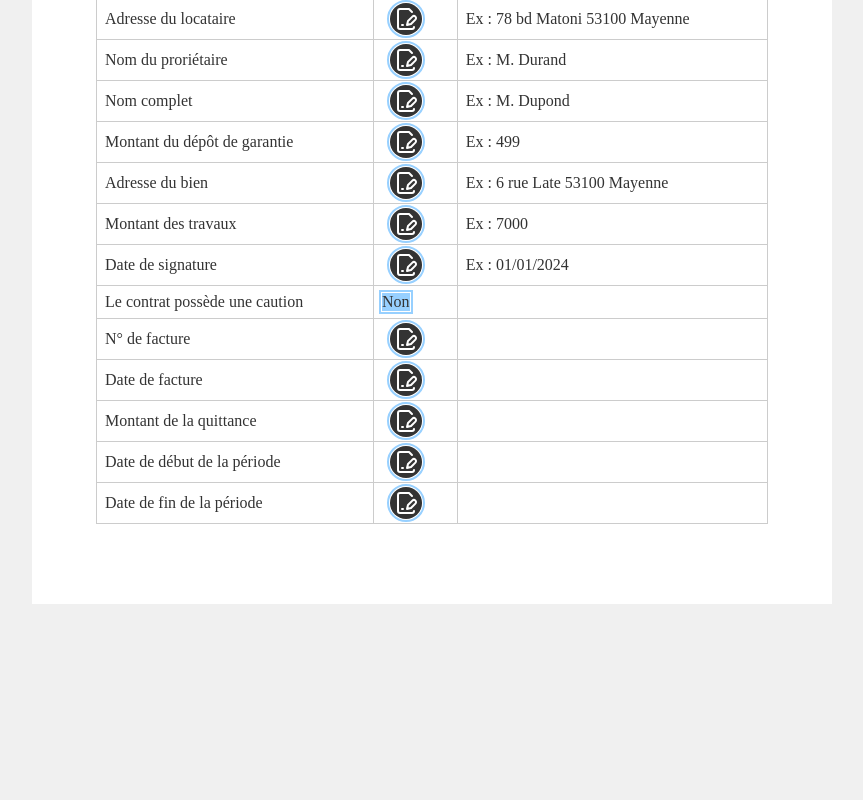
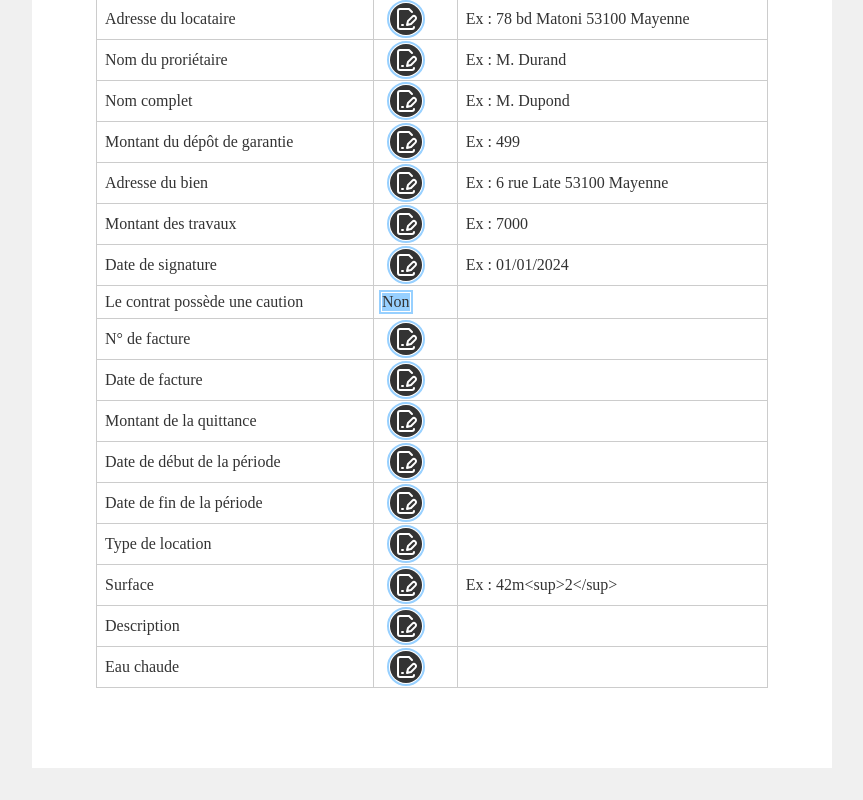
Before and after one commit to cyril-lamotte/immo-pdf, a Next.js app: page /donnees in a window 1280 px wide. Shown: the part 644-1444 px from the top of the page, without its empty margins (208-1071 px from the left). Before the commit the page ends 1280 px from the top, so only its background shows below. Built offline with nearby package versions, Linux system fonts and the light colour scheme.

Commit message:
feat: Radios form

```diff
--- a/src/app/components/Bubble/bubble.tsx
+++ b/src/app/components/Bubble/bubble.tsx
@@ -38,6 +38,15 @@ export default function Bubble(props: Props) {
   };
 
   let label: string | number | React.ReactNode = value;
+
+  let values = config[itemName]?.values;
+  if (values) {
+    const valueConfig = values.find((item: any) => item.value === value);
+    if (valueConfig) {
+      label = valueConfig.label;
+    }
+  }
+
   if (props.label) {
     label = props.label;
   }
@@ -72,6 +81,7 @@ export default function Bubble(props: Props) {
 
     // Set focus and select content after delay.
     const input = document.getElementById(id) as HTMLInputElement;
+    if (!input) return;
     setTimeout(() => {
       input.select();
       input.focus();
@@ -117,15 +127,15 @@ export default function Bubble(props: Props) {
 
         <span className="im-input-wrap">
           { widget === 'input' && <>
-              <input autoFocus={true} type="text" name={itemName} id={id} value={value} onInput={onInput} />
+            <input autoFocus={true} type="text" name={itemName} id={id} value={value} onInput={onInput} />
           </> }
 
           { widget === 'date' && <>
-              <input autoFocus={true} type="date" name={itemName} id={id} value={value} onInput={onInput} />
+            <input autoFocus={true} type="date" name={itemName} id={id} value={value} onInput={onInput} />
           </> }
 
           { widget === 'textarea' && <>
-              <textarea autoFocus name={itemName} id={id} value={value} onChange={e => setValue(e.target.value)} />
+            <textarea autoFocus name={itemName} id={id} value={value} onChange={e => setValue(e.target.value)} />
           </> }
 
           { widget === 'checkbox' && <>
@@ -133,7 +143,18 @@ export default function Bubble(props: Props) {
             <label htmlFor={id} className="">{ fieldConfig.label }</label>
           </> }
 
-          { widget !== 'date' && widget !== 'checkbox' && <button type="button" className="im-input-clear" onClick={onClear}><XCircle /><span className="visually-hidden">Vider</span></button> }
+          { widget === 'radios' && <>
+            { config[itemName]?.values?.map((item: any, index: any) => {
+              return <span key={index}>
+                <input autoFocus={true} type="radio" name={itemName} id={id + index} value={item.value} onInput={onInput} />
+                <label htmlFor={id + index}>{item.label}</label>
+              </span>
+            }) }
+          </> }
+
+          { widget !== 'date' && widget !== 'checkbox' && widget !== 'radios' &&
+            <button type="button" className="im-input-clear" onClick={onClear}><XCircle /><span className="visually-hidden">Vider</span></button>
+          }
 
         </span>
 
--- a/src/app/types/Bail.ts
+++ b/src/app/types/Bail.ts
@@ -14,6 +14,7 @@ export type Bail = {
   tenant_name?:  string,
   garantie?: number,
   address?: string,
+  surface?: number,
   signature?: string,
   amount_works?: number,
   bail_date?: string,
@@ -23,4 +24,7 @@ export type Bail = {
   quittance_amount?: string,
   quittance_start_date?: string,
   quittance_end_date?: string,
+  type?: string,
+  description?: string,
+  warm_water?: string,
 };
--- a/src/app/types/Config.ts
+++ b/src/app/types/Config.ts
@@ -4,6 +4,7 @@ type FieldConfig = {
   desc?: string,
   type?: string,
   widget?: string,
+  values?: any,
 }
 
 type Config = {
@@ -29,6 +30,10 @@ type Config = {
   quittance_amount: FieldConfig,
   quittance_start_date: FieldConfig,
   quittance_end_date: FieldConfig,
+  type: FieldConfig,
+  surface: FieldConfig,
+  description?: FieldConfig,
+  warm_water?: FieldConfig,
 }
 
 export const config:Config = {
@@ -142,4 +147,33 @@ export const config:Config = {
     type: 'input',
     widget: 'date',
   },
+  type: {
+    label: 'Type de location',
+    type: 'input',
+    widget: 'radio',
+    values: [
+      { label: 'Meublé', value: 'meuble' },
+      { label: 'Vide', value: 'empty' },
+      { label: 'Saisonnière', value: 'season' },
+    ],
+  },
+  surface: {
+    label: 'Surface',
+    type: 'int',
+    desc: 'Ex : 42m<sup>2</sup>',
+  },
+  description: {
+    label: 'Description',
+    type: 'input',
+    widget: 'textarea',
+  },
+  warm_water: {
+    label: 'Eau chaude',
+    type: 'input',
+    widget: 'radios',
+    values: [
+      { label: 'Collective', value: 'collective' },
+      { label: 'Individuelle', value: 'individuelle' },
+    ],
+  },
 }
```
Also changed, not shown: src/app/documents/contrat-de-location-meublee/page.tsx (+43 -7 lines).
